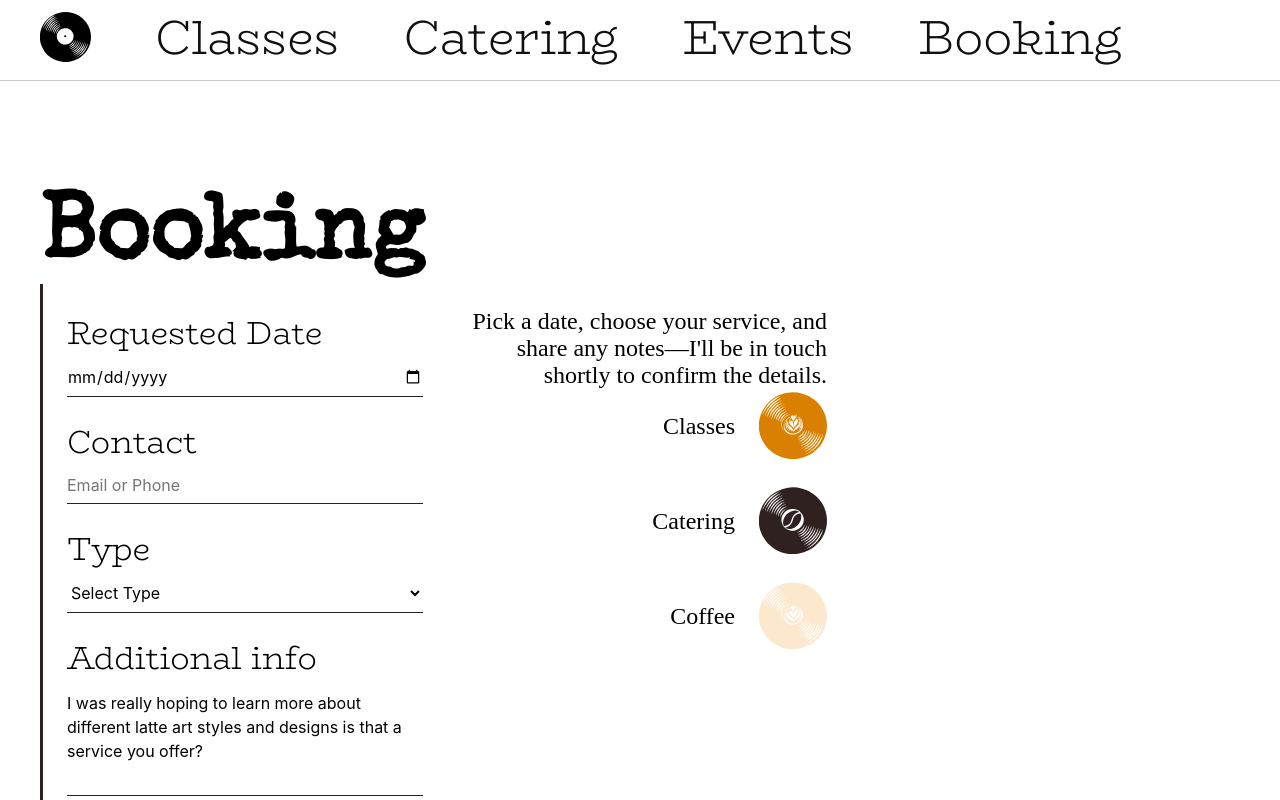
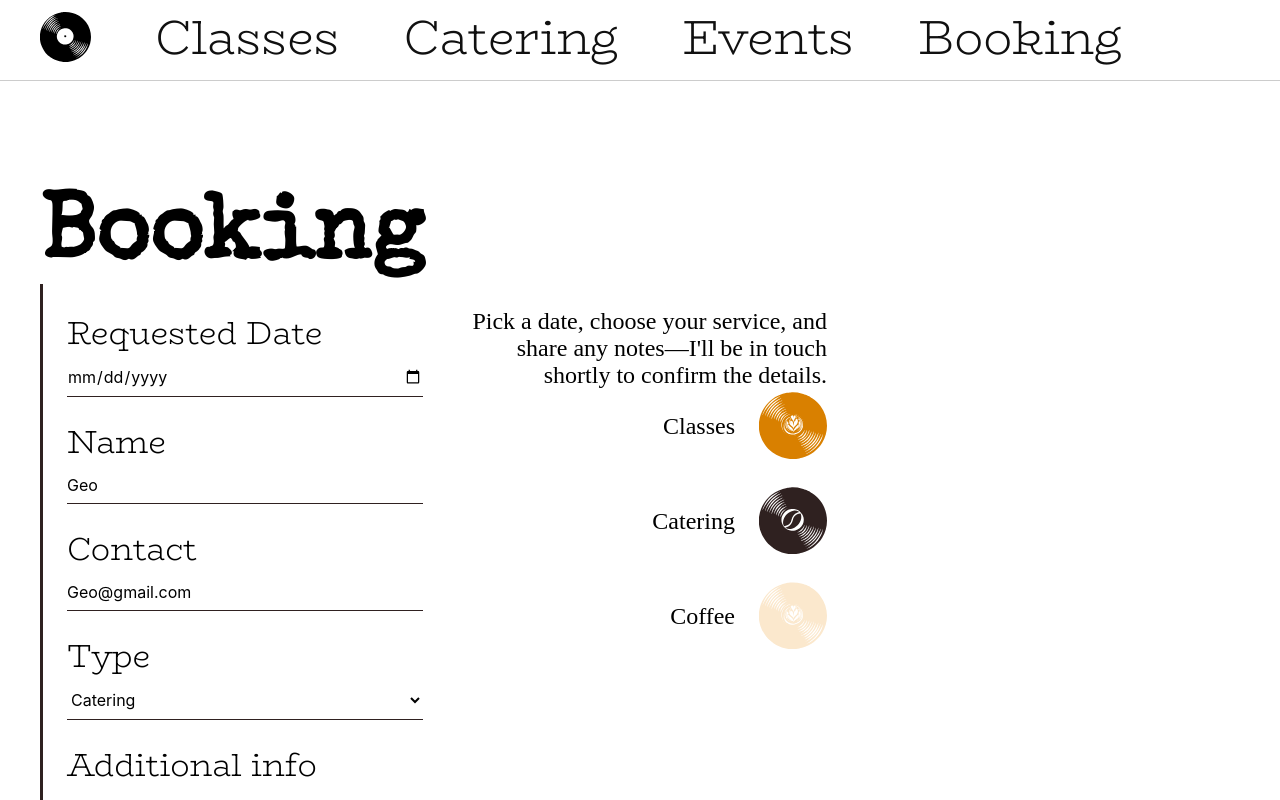
Before and after one commit to G3o-R/soundtrack-coffee-page, a React (Create React App) app: page /booking in a window 1280 px wide. Shown: the top 800 px of the page. Built offline with nearby package versions, Linux system fonts and the light colour scheme; no server answers; a web font is replaced by a local one.

Commit message:
users can send spaces emails

```diff
--- a/src/context/context.js
+++ b/src/context/context.js
@@ -31,6 +31,8 @@ function ContextProvider({ children }) {
       });
   }, []);
 
+  console.log(spaceData);
+
   return (
     <Context.Provider value={{ spaceData, isLoading }}>
       {children}
--- a/src/pages/Booking.js
+++ b/src/pages/Booking.js
@@ -25,13 +25,14 @@ import Footer from "../components/Footer";
 export default function Booking() {
   const [formData, setFormData] = useState({
     requested_date: "",
-    contact_info: "",
-    type: "",
+    customer_name: "Geo",
+    contact_info: "Geo@gmail.com",
+    type: "Catering",
     additional_info:
       "I was really hoping to learn more about different latte art styles and designs is that a service you offer?",
   });
 
-  const { requested_date, contact_info, type, additional_info } = formData;
+  const { requested_date, customer_name, contact_info, type, additional_info } = formData;
 
   function handleChange(e) {
     let name = e.target.name;
@@ -41,13 +42,34 @@ export default function Booking() {
 
   function handleRequestSubmit(e) {
     e.preventDefault();
-    console.log(formData);
-    // dispatch(loginUser(loginData));
-    // setLoginData({
-    //   username: "",
-    //   password: "",
-    // });
-    // navigate("/");
+
+        fetch("http://127.0.0.1:3000/contact_space/SoundtrackCoffee",{
+          method: "POST",
+          headers: {
+            "Content-Type": "application/json",
+            Accept: "application/json",
+          },
+          body: JSON.stringify({
+            customer_name: customer_name,
+            customer_email: contact_info,
+            message: ` customer name: ${customer_name}, contact: ${contact_info}, Requested date: ${requested_date}, Type: ${type}, Additional info: ${additional_info}`,
+          })
+        })
+        .then((res) => {
+          if (!res.ok) {
+            throw new Error(`HTTP error! status: ${res.status}`);
+          }
+          return res.json();
+        })
+        .then((data) => {
+          console.log("Booking request submitted successfully:", data);
+          // setFormData({
+          //   requested_date: "",
+          //   contact_info: "",
+          //   type: "",
+          //   additional_info: "",
+          // });
+        })
   }
 
   return (
@@ -70,6 +92,15 @@ export default function Booking() {
                       name="requested_date"
                       value={requested_date}
                       type="date"
+                      onChange={(e) => handleChange(e)}
+                    />
+                  </FormGroup><FormGroup className="form-group">
+                    <label>Name</label>
+                    <input
+                      name="customer_name"
+                      value={customer_name}
+                      type="text"
+                      placeholder="John Doe"
                       onChange={(e) => handleChange(e)}
                     />
                   </FormGroup>
--- a/src/pages/Events.js
+++ b/src/pages/Events.js
@@ -11,14 +11,12 @@ import EventCard from "../components/EventCard";
 import Footer from "../components/Footer";
 
 export default function Events({ eventsArr }) {
-  console.log(eventsArr)
-const eventsToDisplay = eventsArr && eventsArr.length > 0 ? (
-    eventsArr.map((event) => (
-      <EventCard key={event.id} eventObj={event} />
-    ))
-  ) : (
-    <div>Currently no events available.</div>
-  );
+  const eventsToDisplay =
+    eventsArr && eventsArr.length > 0 ? (
+      eventsArr.map((event) => <EventCard key={event.id} eventObj={event} />)
+    ) : (
+      <div>Currently no events available.</div>
+    );
 
   return (
     <StyledEventsPage className="events-page">
```
